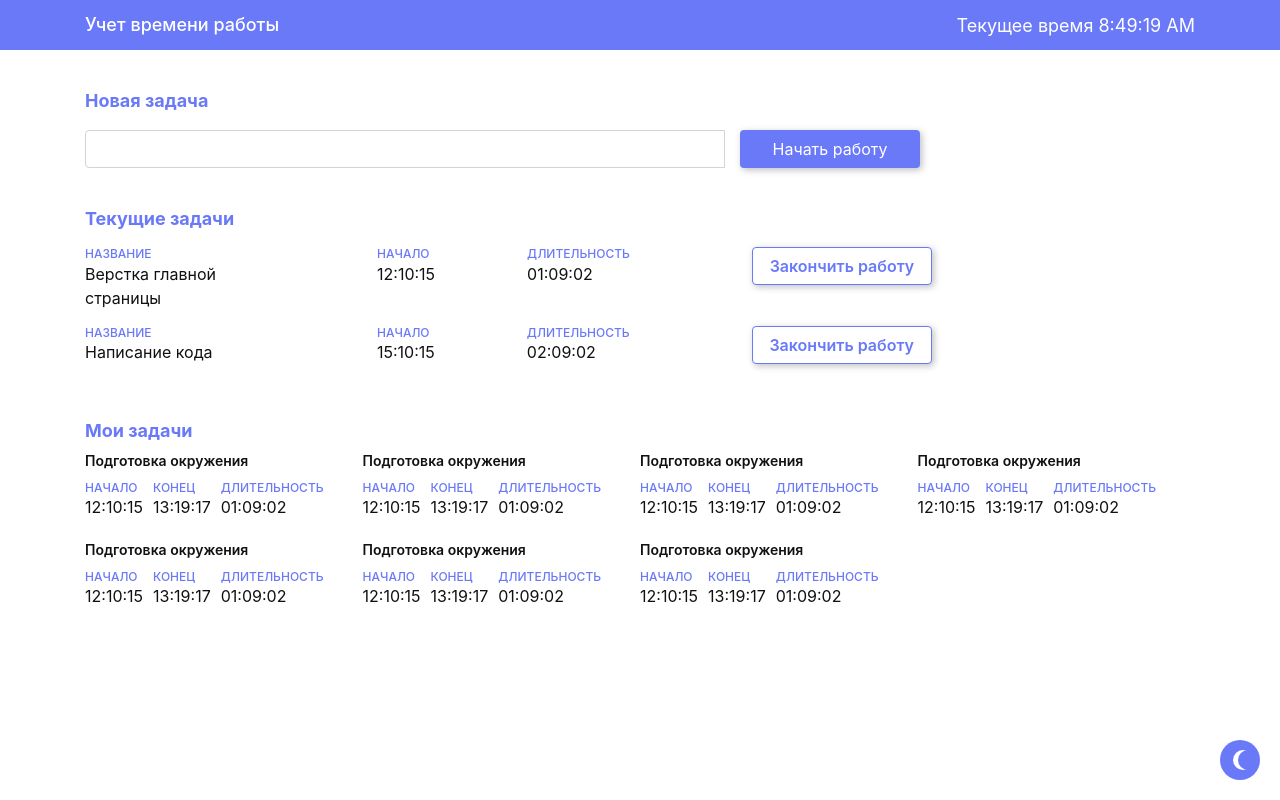
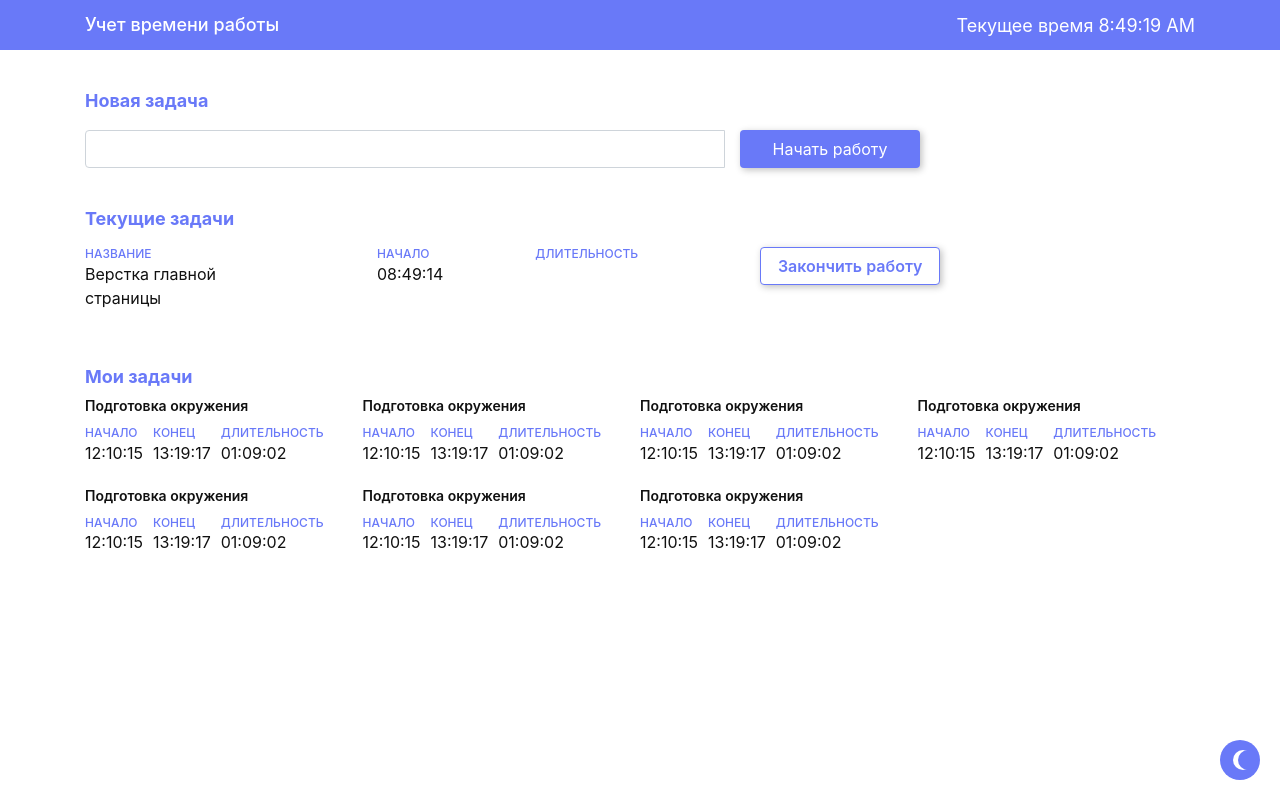
Before and after one commit to PickleDan/sovkombank-test, a React (Create React App) app: page / in a window 1280 px wide. Built offline with nearby package versions, Linux system fonts and the light colour scheme.

Commit message:
add the ability to add new tasks

```diff
--- a/package.json
+++ b/package.json
@@ -8,6 +8,7 @@
     "@testing-library/user-event": "^7.2.1",
     "bootstrap": "^4.4.1",
     "local-storage-fallback": "^4.1.1",
+    "moment": "^2.24.0",
     "node-sass": "^4.13.1",
     "react": "^16.13.0",
     "react-bootstrap": "^1.0.0-beta.17",
--- a/src/App.js
+++ b/src/App.js
@@ -1,6 +1,7 @@
 import React, { useState } from "react";
 import "./scss/App.scss";
 import { ThemeProvider, createGlobalStyle } from "styled-components";
+import moment from "moment";
 
 import Header from "./components/Header";
 import NewTask from "./components/NewTask";
@@ -25,13 +26,8 @@ function App() {
   const [tasksState, setTaskState] = useState([
     {
       title: "Верстка главной страницы",
-      startTime: "12:10:15",
-      duration: "01:09:02"
-    },
-    {
-      title: "Написание кода",
-      startTime: "15:10:15",
-      duration: "02:09:02"
+      startTime: moment().format("HH:mm:ss"),
+      endTime: 0
     }
   ]);
 
--- a/src/components/Button.js
+++ b/src/components/Button.js
@@ -1,23 +1,8 @@
 import React from "react";
 
 function Button({ btnName, inputState, tasksState, setTaskState }) {
-  const handleButton = () => {
-    setTaskState([
-      ...tasksState,
-      {
-        title: inputState,
-        startTime: "19:05:10",
-        duration: "01:01:01"
-      }
-    ]);
-  };
-
   return (
-    <button
-      onClick={handleButton}
-      type="button"
-      className="btn current-task-btn"
-    >
+    <button type="submit" className="btn current-task-btn">
       {btnName}
     </button>
   );
--- a/src/components/CurrentTask.js
+++ b/src/components/CurrentTask.js
@@ -1,7 +1,9 @@
-import React from "react";
+import React, { useState } from "react";
 import Button from "./Button";
+import moment from "moment";
 
 function CurrentTask({ task }) {
+  const [timeDuration, setTimeDuration] = useState(0);
   return (
     <div className="current-task">
       <div className="current-task-item">
@@ -15,7 +17,7 @@ function CurrentTask({ task }) {
         </div>
         <div className="current-task-item">
           <h3>Длительность</h3>
-          <p>{task.duration}</p>
+          <p></p>
         </div>
       </div>
       <Button btnName={"Закончить работу"} />
--- a/src/components/NewTask.js
+++ b/src/components/NewTask.js
@@ -1,5 +1,8 @@
 import React, { useState } from "react";
 import Button from "./Button";
+import moment from "moment";
+
+moment.locale("ru");
 
 function NewTask({ tasksState, setTaskState }) {
   const [inputState, setInputState] = useState({ input: "" });
@@ -7,22 +10,32 @@ function NewTask({ tasksState, setTaskState }) {
   const handleInput = e => {
     setInputState({ input: e.target.value });
   };
+
+  const handleSubmit = e => {
+    e.preventDefault();
+    setTaskState([
+      ...tasksState,
+      {
+        title: inputState.input,
+        startTime: moment().format("HH:mm:ss"),
+        endTime: 0
+      }
+    ]);
+  };
+
   return (
     <div className="container new-task-block">
       <h2 className="title">Новая задача</h2>
-      <div className="input-group mb-3 ">
+      <div className="mb-3 ">
+        <form className="input-group" onSubmit={handleSubmit}>
           <input
             className="input form-control"
             type="text"
             value={inputState.input}
             onChange={handleInput}
           />
-        <Button
-          inputState={inputState}
-          tasksState={tasksState}
-          setTaskState={setTaskState}
-          btnName={"Начать работу"}
-        />
+          <Button btnName={"Начать работу"} />
+        </form>
       </div>
     </div>
   );
```
Also changed, not shown: 1 other file (tests, documents, lock files or other folders). Lines whose indentation alone changed are shown as unchanged.
